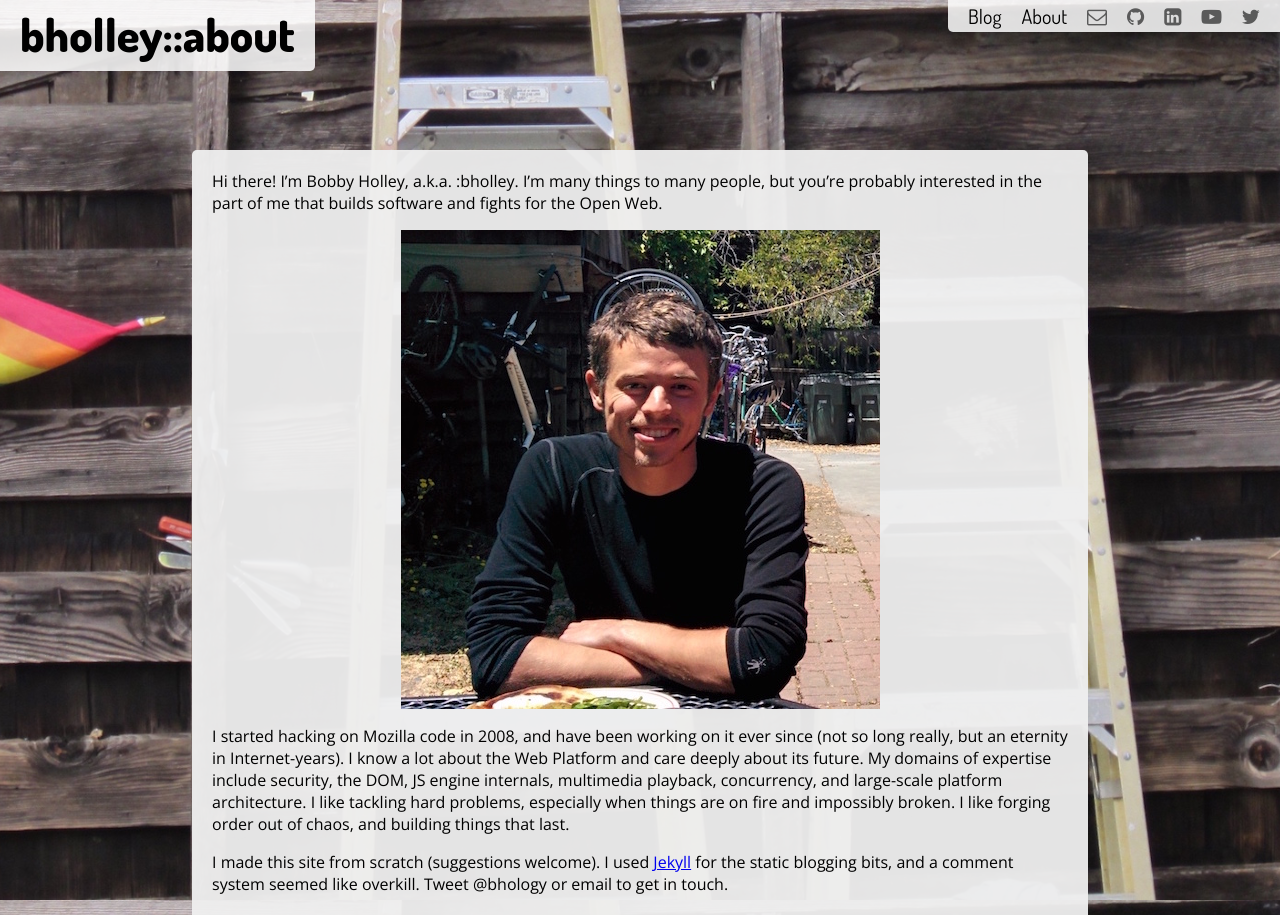
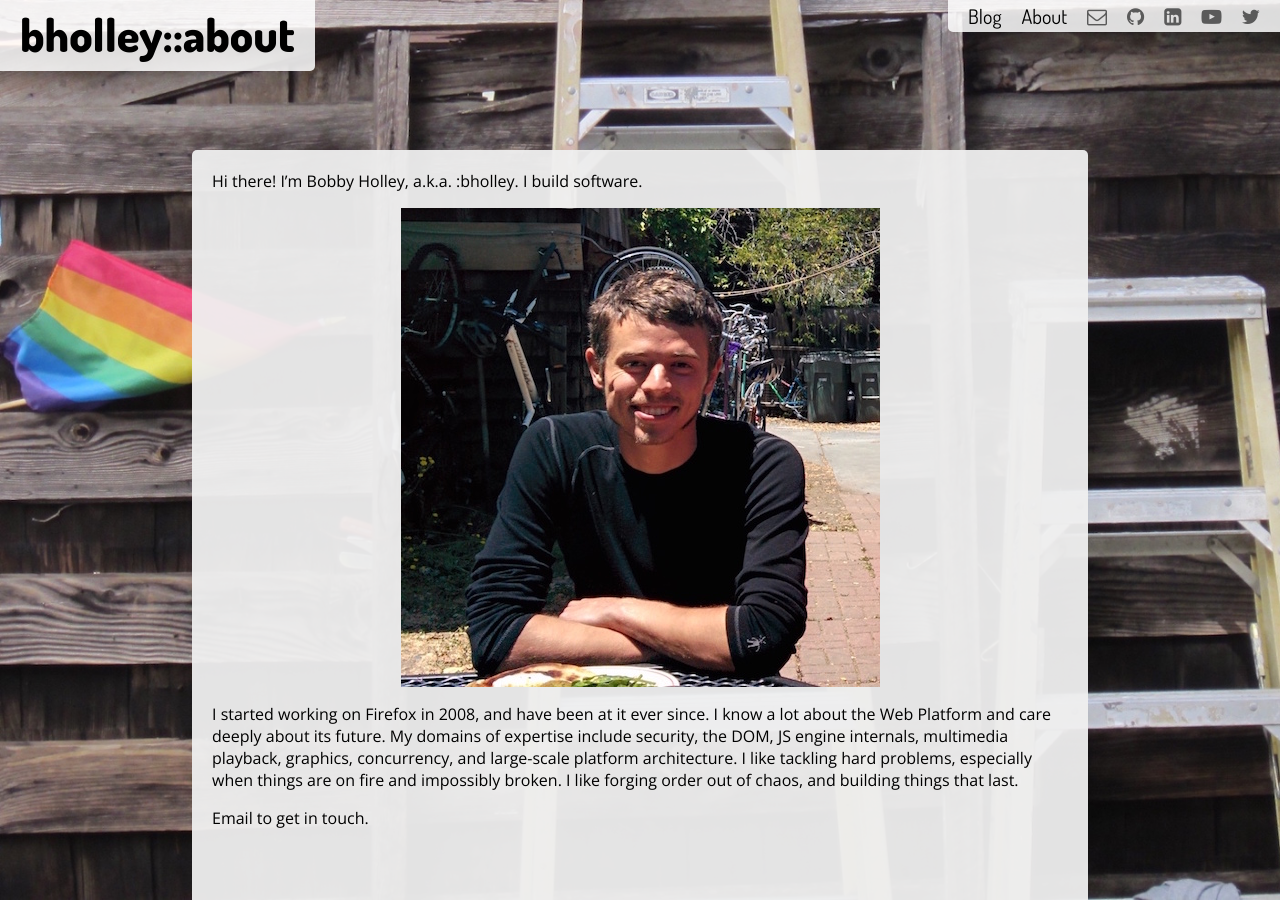
Before and after one commit to bholley/bholley.github.io, a Jekyll site: the page built from about.md, in a window 1280 px wide. Built offline with Jekyll 4.4.1, drawn with Linux system fonts in a browser that asks for light colours; nearby versions of some CDN libraries.

Commit message:
Minor bio refresh.

```diff
--- a/about.md
+++ b/about.md
@@ -4,10 +4,10 @@ shorttitle: about
 permalink: /about/
 ---
 
-Hi there! I'm Bobby Holley, a.k.a. :bholley. I'm many things to many people, but you're probably interested in the part of me that builds software and fights for the Open Web.
+Hi there! I'm Bobby Holley, a.k.a. :bholley. I build software.
 
 ![Head Shot](/images/headshot.jpg)
 
-I started hacking on Mozilla code in 2008, and have been working on it ever since (not so long really, but an eternity in Internet-years). I know a lot about the Web Platform and care deeply about its future. My domains of expertise include security, the DOM, JS engine internals, multimedia playback, concurrency, and large-scale platform architecture. I like tackling hard problems, especially when things are on fire and impossibly broken. I like forging order out of chaos, and building things that last.
+I started working on Firefox in 2008, and have been at it ever since. I know a lot about the Web Platform and care deeply about its future. My domains of expertise include security, the DOM, JS engine internals, multimedia playback, graphics, concurrency, and large-scale platform architecture. I like tackling hard problems, especially when things are on fire and impossibly broken. I like forging order out of chaos, and building things that last.
 
-I made this site from scratch (suggestions welcome). I used [Jekyll](http://jekyllrb.com/) for the static blogging bits, and a comment system seemed like overkill. Tweet @bhology or email to get in touch.
+Email to get in touch.
```
